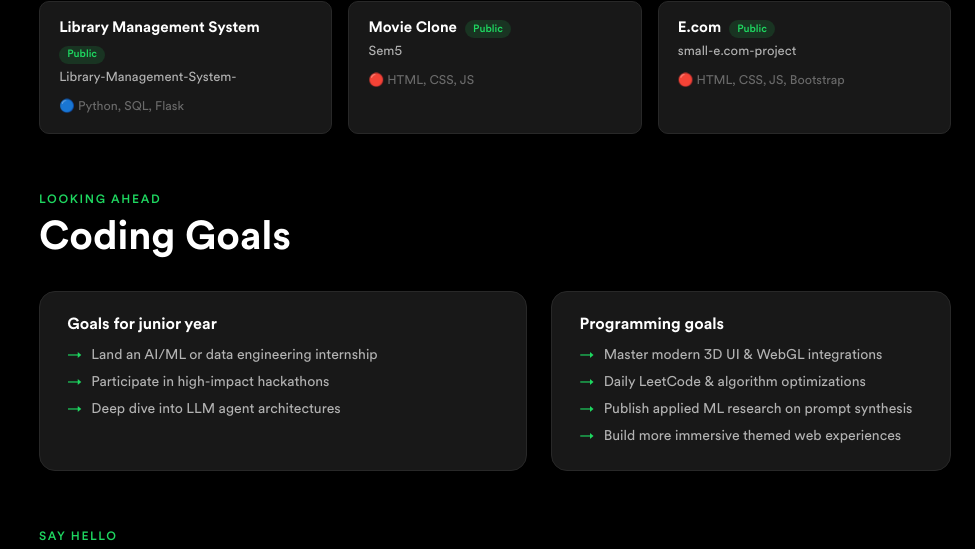
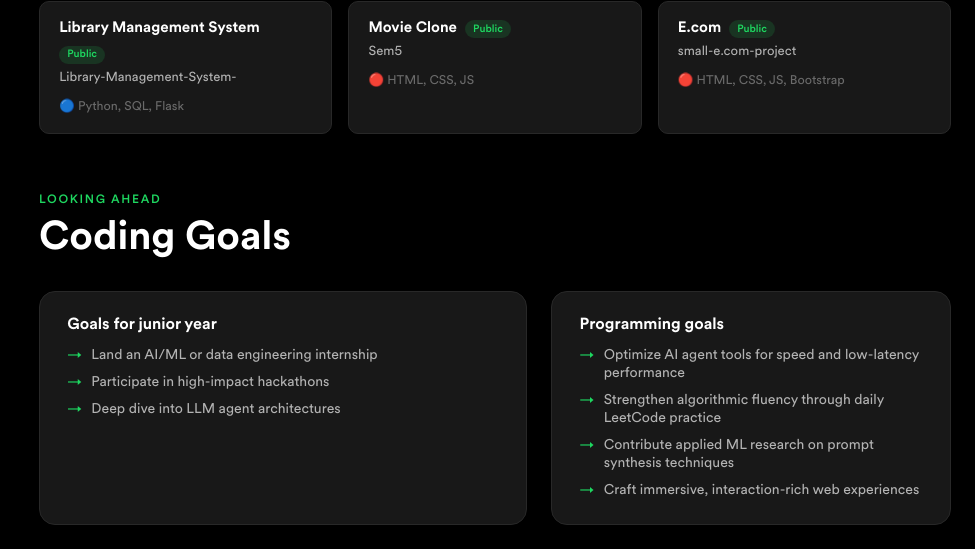
Before and after one commit to AnujZanje1142/Anuj-Portfolio, a plain HTML site: page index.html in a window 1280 px wide. Shown: the part 4629-5178 px from the top of the page, without its empty margins (305-1280 px from the left). Drawn offline with Linux system fonts and the light colour scheme.

Commit message:
Update index.html

```diff
--- a/index.html
+++ b/index.html
@@ -844,10 +844,10 @@
           <div class="info-card">
             <h3>Programming goals</h3>
             <ul>
-              <li>Master modern 3D UI &amp; WebGL integrations</li>
-              <li>Daily LeetCode &amp; algorithm optimizations</li>
-              <li>Publish applied ML research on prompt synthesis</li>
-              <li>Build more immersive themed web experiences</li>
+              <li>Optimize AI agent tools for speed and low-latency performance</li>
+              <li>Strengthen algorithmic fluency through daily LeetCode practice</li>
+              <li>Contribute applied ML research on prompt synthesis techniques</li>
+              <li>Craft immersive, interaction-rich web experiences</li>
             </ul>
           </div>
         </div>
```
